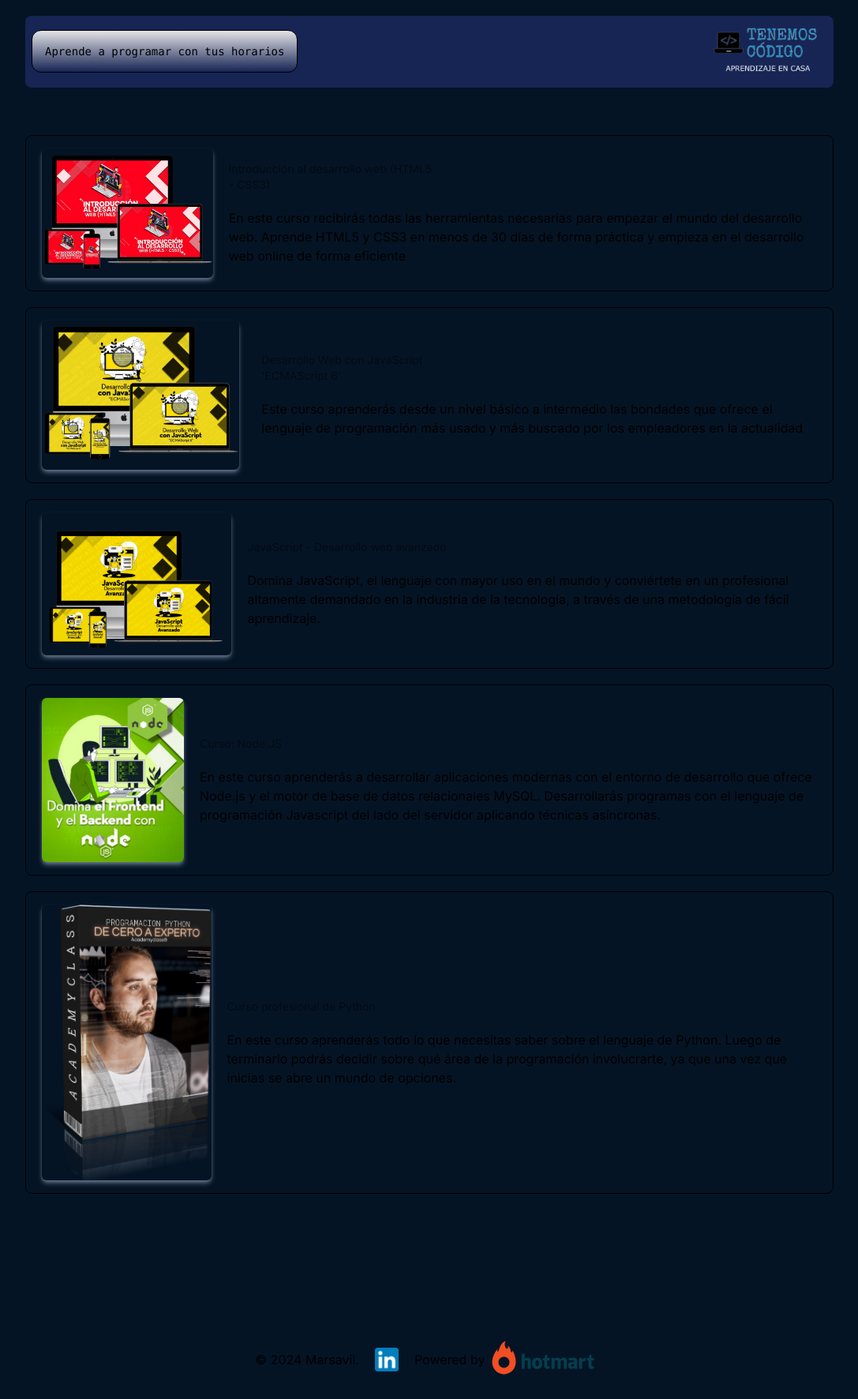
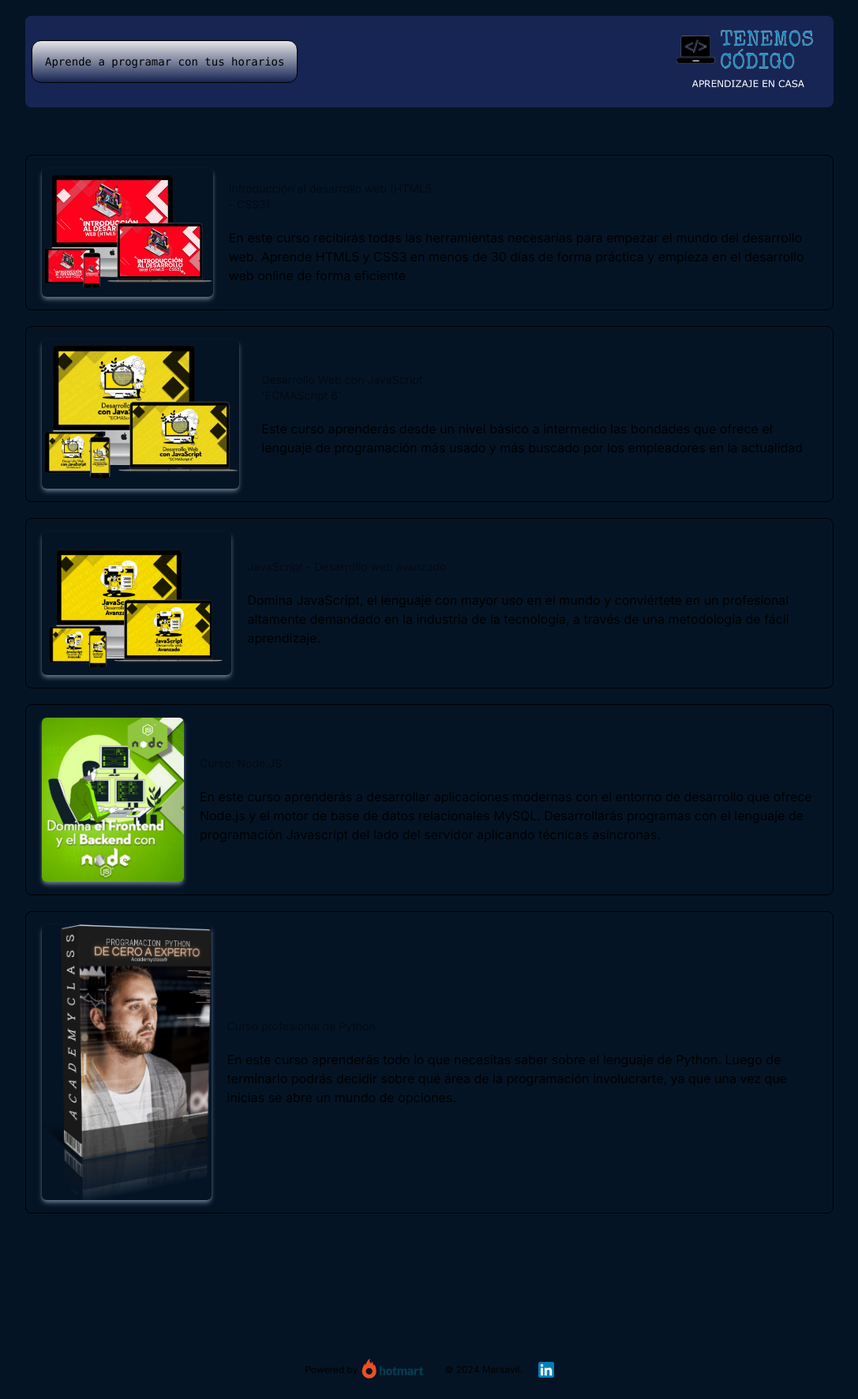
Before and after one commit to marsavil/Tenemos_Codigo, a Next.js app: page / in a window 1280 px wide. Shown: the whole page at 79% size, without its empty margins (96-1183 px from the left). Built offline with nearby package versions, Linux system fonts and the light colour scheme.

Commit message:
re acomodamiento temporal footer mobile

```diff
--- a/components/shared/footer.tsx
+++ b/components/shared/footer.tsx
@@ -3,27 +3,27 @@ import Link from "next/link";
 
 const Footer = () => {
   return (
-    <footer className="sm-hidden">
+    <footer className="sm-hidden ">
       <div className="flex flex-row gap-5 items-center">
+        <div className="flex flex-row items-center">
+          <p className="text-xs">Powered by</p>
+          <Link href={"https://hotmart.com/"} target="blank">
+            <Image
+              src={"/Hotmart_logo.svg"}
+              alt="Hotmart"
+              width={90}
+              height={100}
+            />
+          </Link>
+        </div>
         <div className="flex flex-row gap-5 items-center">
-          <p className="footer__copyright">© 2024 Marsavil.</p>
+          <p className="text-xs">© 2024 Marsavil.</p>
           <Link href={"https://shrinkify-two.vercel.app/d8exf"} target="blank">
             <Image
               src={"/LinkedIn_icon.png"}
               alt="Linkedin Icon"
-              width={30}
-              height={30}
-            />
-          </Link>
-        </div>
-        <div className="flex flex-row items-center">
-          <p>Powered by</p>
-          <Link href={"https://hotmart.com/"} target="blank">
-            <Image
-              src={"/Hotmart_logo.svg"}
-              alt="Hotmart"
-              width={150}
-              height={100}
+              width={20}
+              height={20}
             />
           </Link>
         </div>
--- a/components/shared/topbar.tsx
+++ b/components/shared/topbar.tsx
@@ -9,22 +9,11 @@ export default function Topbar() {
         Aprende a programar con tus horarios
       </p>
       <div className="fixed bottom-0 left-0 flex h-48 w-full items-end justify-center gap-5 bg-gradient-to-t from-white via-white dark:from-black dark:via-black lg:static lg:h-auto lg:w-auto lg:bg-none">
-        <Link
-          className="flex place-items-center gap-2  lg:pointer-events-auto lg:p-0"
-          href={home}
-        >
-          <Image
-            src="/Tenemos codigo.png"
-            alt="Logo"
-            width={150}
-            height={100}
-            priority
-          />
-        </Link>
-        <div className="lg:hidden items-center">
-          <div className="flex flex-row gap-16 items-center">
+
+        <div className="lg:hidden items-center opacity-40">
+          <div className="flex flex-row gap-7 items-center">
             <div className="flex flex-row items-center">
-              <p>Powered by</p>
+              <p className="text-xs">Powered by</p>
               <Link href={"https://hotmart.com/"} target="blank">
                 <Image
                   src={"/Hotmart_logo.svg"}
@@ -34,8 +23,24 @@ export default function Topbar() {
                 />
               </Link>
             </div>
+            </div>
+            </div>
+            <Link
+          className="flex place-items-center gap-2  lg:pointer-events-auto lg:p-0"
+          href={home}
+        >
+          <Image
+            src="/Tenemos codigo.png"
+            alt="Logo"
+            width={200}
+            height={100}
+            priority
+          />
+        </Link>
+        <div className="lg:hidden items-center opacity-40">
+          <div className="flex flex-row gap-7 items-center">
             <div className="flex flex-row gap-5 items-center">
-              <p className="footer__copyright">© 2024 Marsavil.</p>
+              <p className="text-xs">© 2024 Marsavil.</p>
               <Link href={"https://shrinkify-two.vercel.app/d8exf"} target="blank">
                 <Image
                   src={"/LinkedIn_icon.png"}
```
